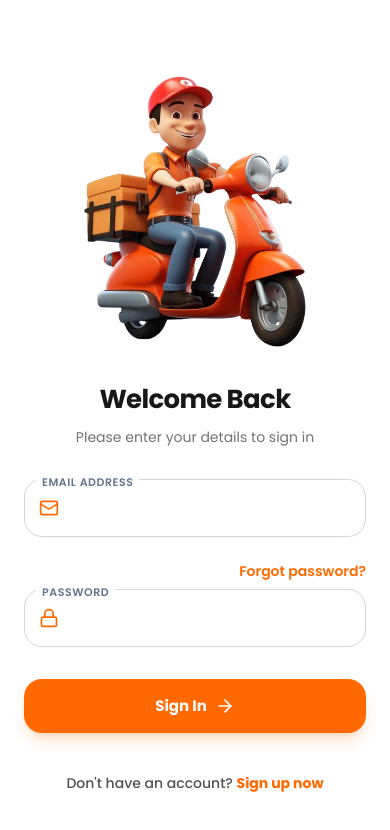
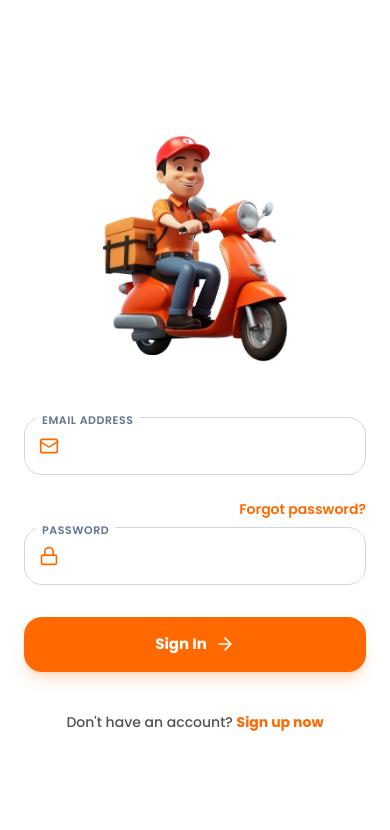
Before and after one commit to ajitkushwaha2806/nearby-customer, a Next.js app: page /login in a window 390 px wide. Shown: the top 830 px of the page. Built offline with nearby package versions, Linux system fonts and the light colour scheme.

Commit message:
update : fixed responsiveness

```diff
--- a/src/app/login/page.jsx
+++ b/src/app/login/page.jsx
@@ -44,12 +44,8 @@ export default function LoginPage() {
                     <img
                         src="/assets/images/food-delivery.png"
                         alt="Welcome Back"
-                        className="w-full max-w-[240px] object-contain py-4"
+                        className="w-full max-w-[200px] object-contain py-4"
                     />
-                    <h1 className="mt-2 text-[26px] font-bold tracking-tight text-neutral-900">Welcome Back</h1>
-                    <p className="mt-2 text-sm text-neutral-500">
-                        Please enter your details to sign in
-                    </p>
                 </div>
 
                 <form onSubmit={formik.handleSubmit} className="space-y-6">
--- a/src/app/register/page.jsx
+++ b/src/app/register/page.jsx
@@ -36,7 +36,7 @@ export default function RegisterPage() {
                     <img
                         src="/assets/images/food-delivery.png"
                         alt="Join Us"
-                        className="w-full max-w-[240px] object-contain py-4"
+                        className="w-full max-w-[180px] object-contain py-4"
                     />
                 </div>
 
```
